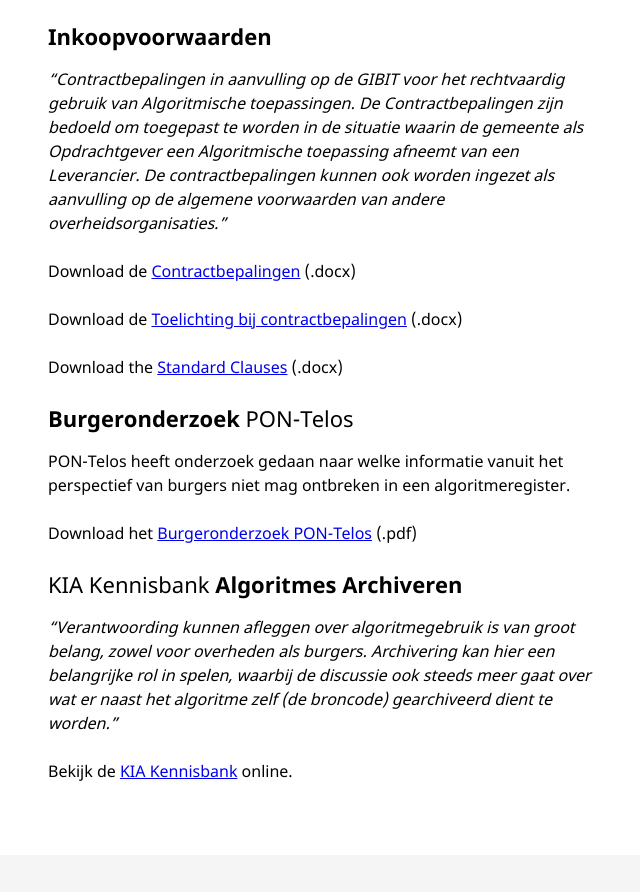
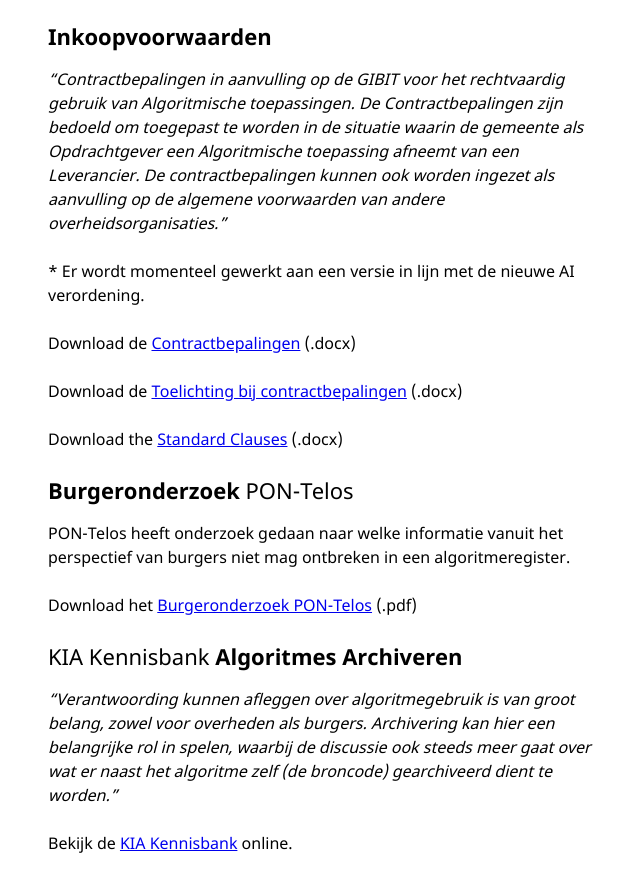
Before and after one commit to Algoritmeregister/algoritmeregister.github.io, a Jekyll site: the page built from documenten.md, in a window 1280 px wide and 900 px high, scrolled down 1211 px. Shown: the top 892 px of the window, without its empty margins (28-668 px from the left). Built offline with Jekyll 4.4.1, drawn with Linux system fonts in a browser that asks for light colours.

Commit message:
add notification to inkoopvoorwaarden download

```diff
--- a/_data/documenten.yaml
+++ b/_data/documenten.yaml
@@ -37,6 +37,9 @@
     *"Contractbepalingen in aanvulling op de GIBIT voor het rechtvaardig gebruik van Algoritmische toepassingen. De Contractbepalingen zijn bedoeld om toegepast te worden in de situatie waarin de gemeente als Opdrachtgever een Algoritmische toepassing afneemt van een Leverancier. De contractbepalingen kunnen ook worden ingezet als aanvulling op de algemene voorwaarden van andere overheidsorganisaties."*
 
 
+    \* Er wordt momenteel gewerkt aan een versie in lijn met de nieuwe AI verordening.
+
+
     Download de [Contractbepalingen](/downloads/Contractbepalingen voor verantwoord gebruik van Algoritmische toepassingen.docx) (.docx)
 
 
```
